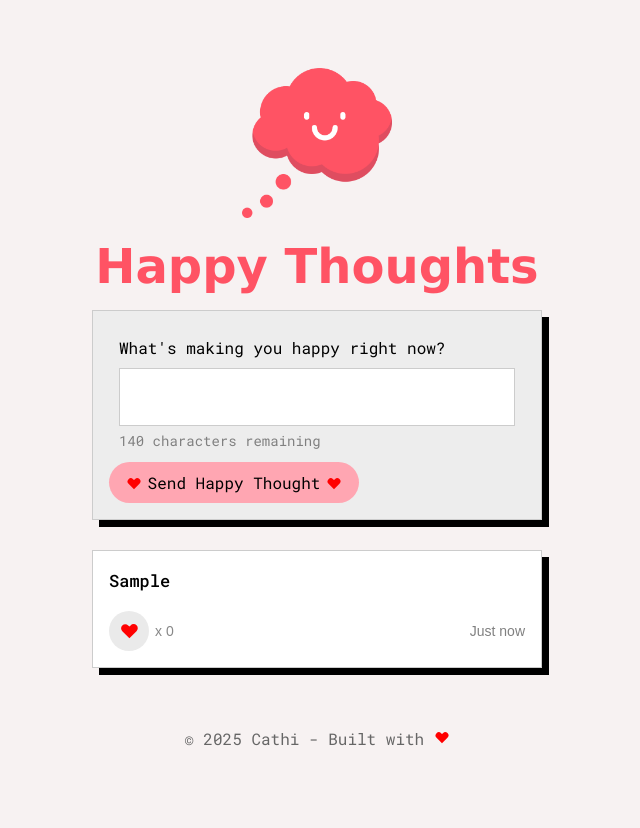
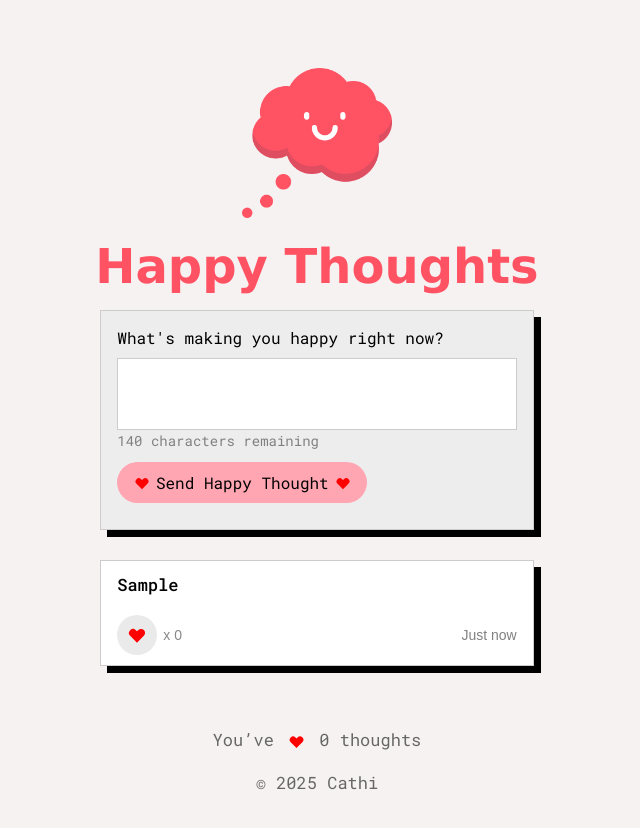
Before and after one commit to violacathrine/js-project-happy-thoughts, a React (Vite) app: page / in a window 1280 px wide. Both pictures are taken after typing "Sample" into the empty fields and a click on the button "Send Happy Thought". Shown: the top 828 px of the page, without its empty margins (323-963 px from the left). Before the commit the page ends 800 px from the top, so only its background shows below. Built offline with nearby package versions, Linux system fonts and the light colour scheme; no server answers.

Commit message:
color on isliked

```diff
--- a/src/App.jsx
+++ b/src/App.jsx
@@ -6,11 +6,17 @@ import { GlobalStyles } from "./GlobalStyles";
 import { Loader } from "./components/Loader";
 import { Logo } from "./components/Logo";
 import { Footer } from "./components/Footer";
+import {
+  getLikedThoughts,
+  saveLikedThought,
+  getLikeCount,
+} from "./utils/localLikes";
 
 export const App = () => {
   const [messages, setMessages] = useState([]);
   const [loading, setLoading] = useState(true);
   const [posting, setPosting] = useState(false);
+  const [likeCount, setLikeCount] = useState(getLikeCount());
 
   // Get all messages
   const getMessages = async () => {
@@ -54,12 +60,18 @@ export const App = () => {
       )
     );
 
+    if (!getLikedThoughts()[id]) {
+      saveLikedThought(id);
+      setLikeCount(getLikeCount());
+    }
+
     try {
       await likeThought(id);
     } catch (error) {
       console.error("Like failed", error);
     }
   };
+
 
   useEffect(() => {
     getMessages();
@@ -73,7 +85,7 @@ export const App = () => {
       <Form onSubmitMessage={handleNewMessage} posting={posting} />
       {!loading && posting && <Loader />}
       <MessageList messages={messages} loading={loading} onLike={handleLike} />
-      <Footer />
+      <Footer likeCount={likeCount} />
     </>
   );
 };
--- a/src/components/Footer.jsx
+++ b/src/components/Footer.jsx
@@ -3,7 +3,7 @@ import { HeartIcon } from "./HeartIcon";
 
 const FooterWrapper = styled.footer`
   text-align: center;
-  font-size: 146x;
+  font-size: 14px;
   color: #666;
   margin: 50px auto 20px;
   padding: 10px;
@@ -12,14 +12,24 @@ const FooterWrapper = styled.footer`
 const FooterLink = styled.a`
   color: inherit;
   text-decoration: none;
+
   &:hover {
     color: #000;
   }
 `;
 
-export const Footer = () => {
+const IconInline = styled(HeartIcon)`
+  margin: 0 4px;
+  vertical-align: middle;
+`;
+
+export const Footer = ({ likeCount }) => {
   return (
     <FooterWrapper>
+      <p>
+        You’ve <IconInline /> {likeCount} thought{likeCount !== 1 ? "s" : ""}
+      </p>
+      <p>
         © 2025{" "}
         <FooterLink
           href="https://github.com/violacathrine/js-project-happy-thoughts"
@@ -27,8 +37,8 @@ export const Footer = () => {
           rel="noopener noreferrer"
         >
           Cathi
-      </FooterLink>{" "}
-      - Built with <HeartIcon />
+        </FooterLink>
+      </p>
     </FooterWrapper>
   );
 };
--- a/src/components/Form.jsx
+++ b/src/components/Form.jsx
@@ -38,9 +38,12 @@ export const Form = ({ onSubmitMessage }) => {
   return (
     <FormWrapper>
       <StyledForm onSubmit={handleSubmit}>
-        <StyledLabel>
+        <StyledLabel htmlFor="thought">
           What's making you happy right now?
+        </StyledLabel>
+
         <StyledTextarea
+          id="thought"
           value={message}
           onChange={(e) => setMessage(e.target.value)}
           onKeyDown={(e) => {
@@ -50,7 +53,6 @@ export const Form = ({ onSubmitMessage }) => {
             }
           }}
         />
-        </StyledLabel>
 
         <StyledInfoCharacterText $exceedsLimit={isTooLong}>
           {maxLength - message.length} characters remaining
--- a/src/components/Form.styles.js
+++ b/src/components/Form.styles.js
@@ -18,15 +18,14 @@ export const StyledForm = styled.form`
 export const StyledLabel = styled.label`
   color: rgb(0, 0, 0);
   font-size: 16px;
-  margin: 10px 10px 0px;
+  margin: 0px 0px 10px;
 `;
 
 export const StyledTextarea = styled.textarea`
   outline: none;
   width: 100%;
   border: 1px solid #ccc;
-  padding: 8px;
-  margin-top: 10px;
+  padding: 15px;
   font-size: 15px;
   font-family: inherit;
   resize: none;
@@ -34,7 +33,7 @@ export const StyledTextarea = styled.textarea`
 
 export const StyledInfoCharacterText = styled.p`
   font-size: 14px;
-  margin: 0px 10px 0px;
+  margin: 0px;
   color: ${(props) => (props.$exceedsLimit ? "red" : "gray")};
 `;
 
@@ -52,7 +51,7 @@ export const StyledButton = styled.button`
   color: black;
   font-size: 16px;
   cursor: pointer;
-  margin-top: 10px;
+  margin: 10px 0px;
 
   &:hover {
     background-color: pink;
--- a/src/components/HeartIcon.jsx
+++ b/src/components/HeartIcon.jsx
@@ -1,9 +1,8 @@
-import styled from 'styled-components';
-import { HiHeart } from 'react-icons/hi';
+import styled from "styled-components";
+import { HiHeart } from "react-icons/hi";
 
 export const HeartIcon = styled(HiHeart)`
   color: red;
-  font-size: 1rem;
   transition: transform 0.3s ease;
 
   &:hover {
--- a/src/components/LikeButton.jsx
+++ b/src/components/LikeButton.jsx
@@ -15,7 +15,7 @@ const HeartWrapper = styled.button`
   width: 40px;
   height: 40px;
   border-radius: 50%;
-  background-color: #eaeaea;
+  background-color: ${(props) => (props.$liked ? "#FFA6B2" : "#eaeaea")};
 
   border: none;
   cursor: pointer;
@@ -29,11 +29,11 @@ const LikeCount = styled.span`
   font-family: Arial, sans-serif;
 `;
 
-export const LikeButton = ({ hearts, onClick }) => {
+export const LikeButton = ({ hearts, onClick, isLiked }) => {
   return (
     <LikeContainer>
-      <HeartWrapper type="button" onClick={onClick}>
-        <HeartIcon size="1.3rem" />
+      <HeartWrapper type="button" onClick={onClick} $liked={isLiked}>
+        <HeartIcon size="20px" />
       </HeartWrapper>
       <LikeCount>x {hearts}</LikeCount>
     </LikeContainer>
--- a/src/components/MessageCard.jsx
+++ b/src/components/MessageCard.jsx
@@ -1,5 +1,6 @@
 import styled, { keyframes } from "styled-components";
 import { LikeButton } from "./LikeButton";
+import { getLikedThoughts } from "../utils/localLikes";
 
 const CardFadeIn = keyframes`
   from {
@@ -23,7 +24,7 @@ const Card = styled.div`
   background: rgb(255, 255, 255);
   width: 100%;
   border: 1px solid #ccc;
-  padding: 16px;
+  padding: 10px 16px;
   box-shadow: 7px 7px 0px rgb(0, 0, 0);
   margin: 30px 0;
   animation: ${CardFadeIn} 0.5s ease-out;
@@ -53,7 +54,7 @@ const MessageText = styled.p`
   align-self: start;
   font-weight: 500;
   margin: 0;
-  padding-right: 30px; // plats för hjärtat
+  padding-right: 30px;
 `;
 
 const Timestamp = styled.small`
@@ -86,6 +87,9 @@ const getTimeAgo = (date) => {
 };
 
 export const MessageCard = ({ message, onLike }) => {
+  const likedThoughts = getLikedThoughts();
+  const isLiked = likedThoughts[message._id];
+
   return (
     <CardWrapper>
       <Card>
@@ -95,6 +99,7 @@ export const MessageCard = ({ message, onLike }) => {
             <LikeButton
               hearts={message.hearts}
               onClick={() => onLike(message._id)}
+              isLiked={isLiked}
             />
           </LeftPart>
           <RightPart>{getTimeAgo(message.createdAt)}</RightPart>
--- /dev/null
+++ b/src/utils/localLikes.js
@@ -0,0 +1,17 @@
+// Get liked thoughts from local storage
+export const getLikedThoughts = () => {
+  const data = localStorage.getItem("likedThoughts");
+  return data ? JSON.parse(data) : {};
+};
+
+// Save new like
+export const saveLikedThought = (id) => {
+  const current = getLikedThoughts();
+  const updated = { ...current, [id]: true };
+  localStorage.setItem("likedThoughts", JSON.stringify(updated));
+};
+
+// Count the number of likes
+export const getLikeCount = () => {
+  return Object.keys(getLikedThoughts()).length;
+};
```
Lines whose indentation alone changed are shown as unchanged.
